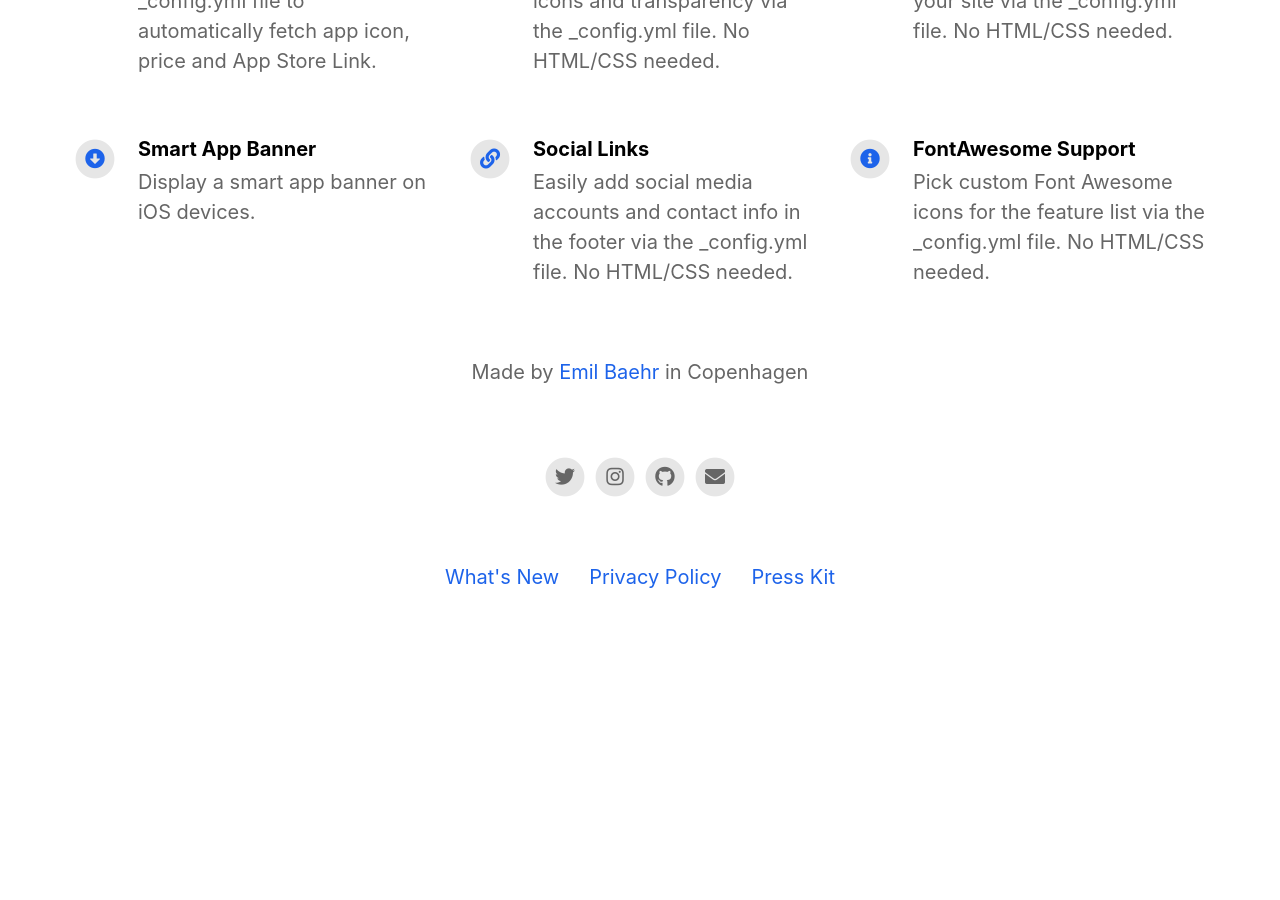
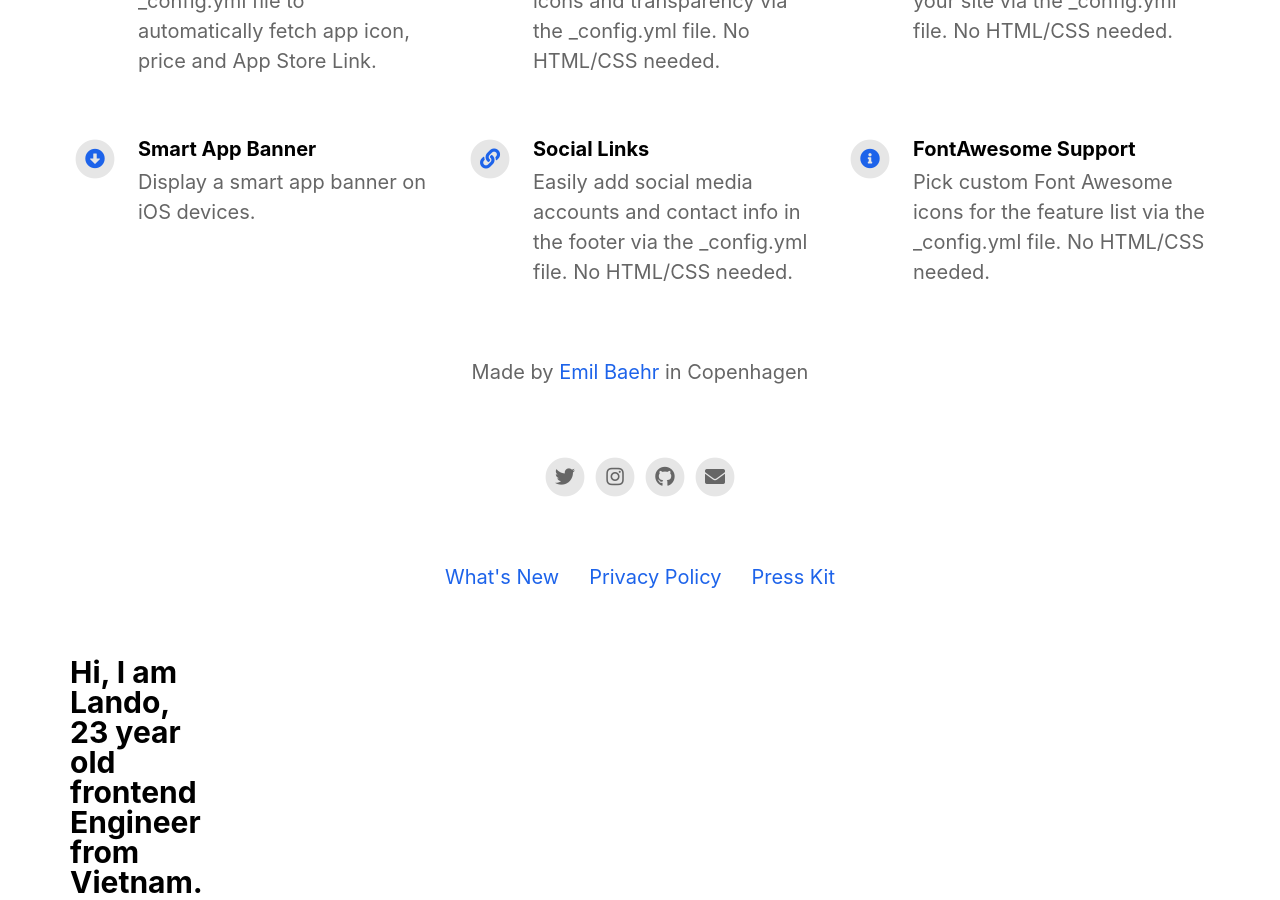
Before and after one commit to duylan1311/lando, a Jekyll site: the page built from index.html, in a window 1280 px wide and 900 px high, scrolled down 1367 px. Built offline with Jekyll 4.4.1, drawn with Linux system fonts in a browser that asks for light colours; nearby versions of some CDN libraries; before the commit the page ends 2024 px from its top, so only the background shows below that.

Commit message:
Update default.html

```diff
--- a/_layouts/default.html
+++ b/_layouts/default.html
@@ -7,6 +7,7 @@
     <div class="imageWrapper">
             <div class="headerBackground">
                 <div class="container">
+                    <h1>Hi, I am Lando, 23 year old frontend Engineer from Vietnam.</h1>
                     {% include header.html %}
                     <div class="iphonePreview">
 
```
